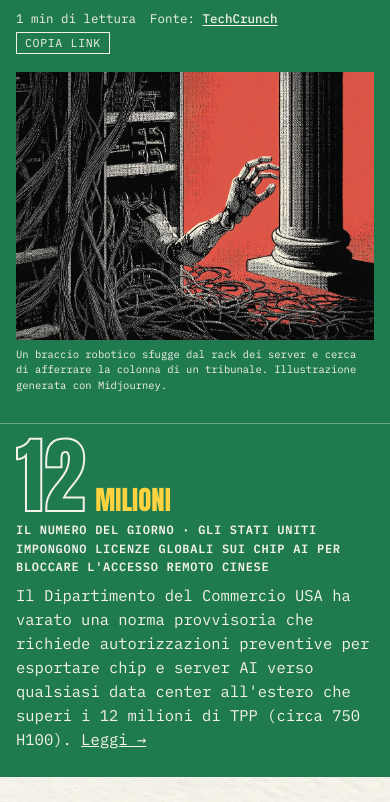
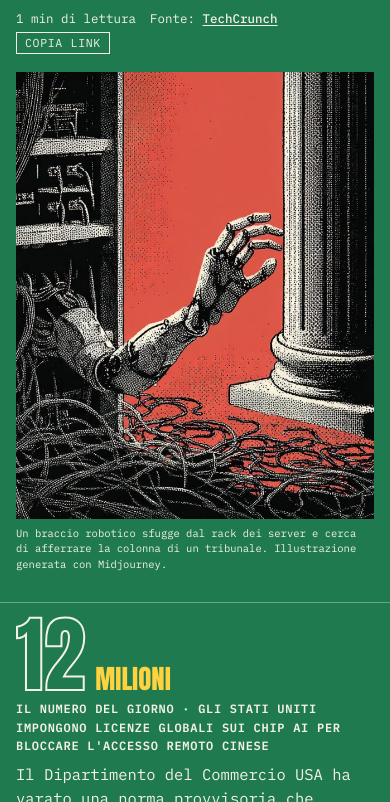
Before and after one commit to carlobeschi/ai-newspaper, a plain HTML site: page quotidiano/index.html in a window 390 px wide. Shown: the part 934-1736 px from the top of the page. Drawn offline with Linux system fonts and the light colour scheme.

Commit message:
Quotidiano: apertura illustrata più grande (circa un terzo del poster, 4:5)
Co-Authored-By: Claude Opus 5.5 <noreply@anthropic.com>
Claude-Session: https://claude.ai/code/session_01JWK7zptnZiBvVhboc5d4ix

```diff
--- a/quotidiano/index.html
+++ b/quotidiano/index.html
@@ -137,12 +137,20 @@ form.search input { font: inherit; color: var(--ink); background: var(--paper);
 /* illustrazione (photo.illustration): già in bicromia, niente filtro */
 .p-photo.ill .duo { background: none; }
 .p-photo.ill img { filter: none; mix-blend-mode: normal; }
+/* apertura illustrata: l'immagine occupa circa un terzo del poster, alta quanto il testo */
+.poster-in.has-ill { grid-template-columns: minmax(0, 1fr) minmax(0, 38%); align-items: stretch; }
+.poster-in.has-ill .p-photo { align-self: stretch; display: flex; flex-direction: column; }
+.poster-in.has-ill .p-photo .duo { flex: 1 1 auto; min-height: 0; }
+.poster-in.has-ill .p-photo img { height: 100%; min-height: 420px; aspect-ratio: 4 / 5; }
 .p-photo figcaption { font-size: 10.5px; line-height: 1.45; padding-top: 7px; }
 .p-photo figcaption a { color: inherit; }
 @media (max-width: 860px) {
   .poster-in { grid-template-columns: minmax(0, 1fr); gap: 18px; }
   .p-photo { max-width: 420px; }
   .p-photo img { aspect-ratio: 4 / 3; }
+  .poster-in.has-ill { grid-template-columns: minmax(0, 1fr); }
+  .poster-in.has-ill .p-photo { max-width: 520px; }
+  .poster-in.has-ill .p-photo img { height: auto; min-height: 0; aspect-ratio: 4 / 5; }
 }
 
 /* il numero del giorno */
@@ -585,7 +593,7 @@ function renderEdition(idx) {
   let html = "";
   if (lead) {
     const pt = (issue.poster && issue.poster.title) || posterTitle(lead.title);
-    html += `<section class="poster"><div class="wrap poster-in"><article class="lead" id="${sid(date, lead.k)}" ${scStyle(lead)} style="min-width:0">
+    html += `<section class="poster"><div class="wrap poster-in${issue.photo && issue.photo.illustration && issue.photo.file ? " has-ill" : ""}"><article class="lead" id="${sid(date, lead.k)}" ${scStyle(lead)} style="min-width:0">
       <p class="stamp">${esc(sec(lead.section).it)} · Apertura${readMark(date, lead)}</p>
       <h2 class="p-head ${sizeCls(pt)}"><a href="#${sid(date, lead.k)}" title="${esc(lead.title)}">${posterHtml(pt)}</a></h2>
       ${lead.stand ? `<p class="p-stand">${inline(lead.stand)}</p>` : ""}<p class="p-body">${inline(lead.detail)}</p>${whyP(lead)}${meta(lead, date)}</article>
```
